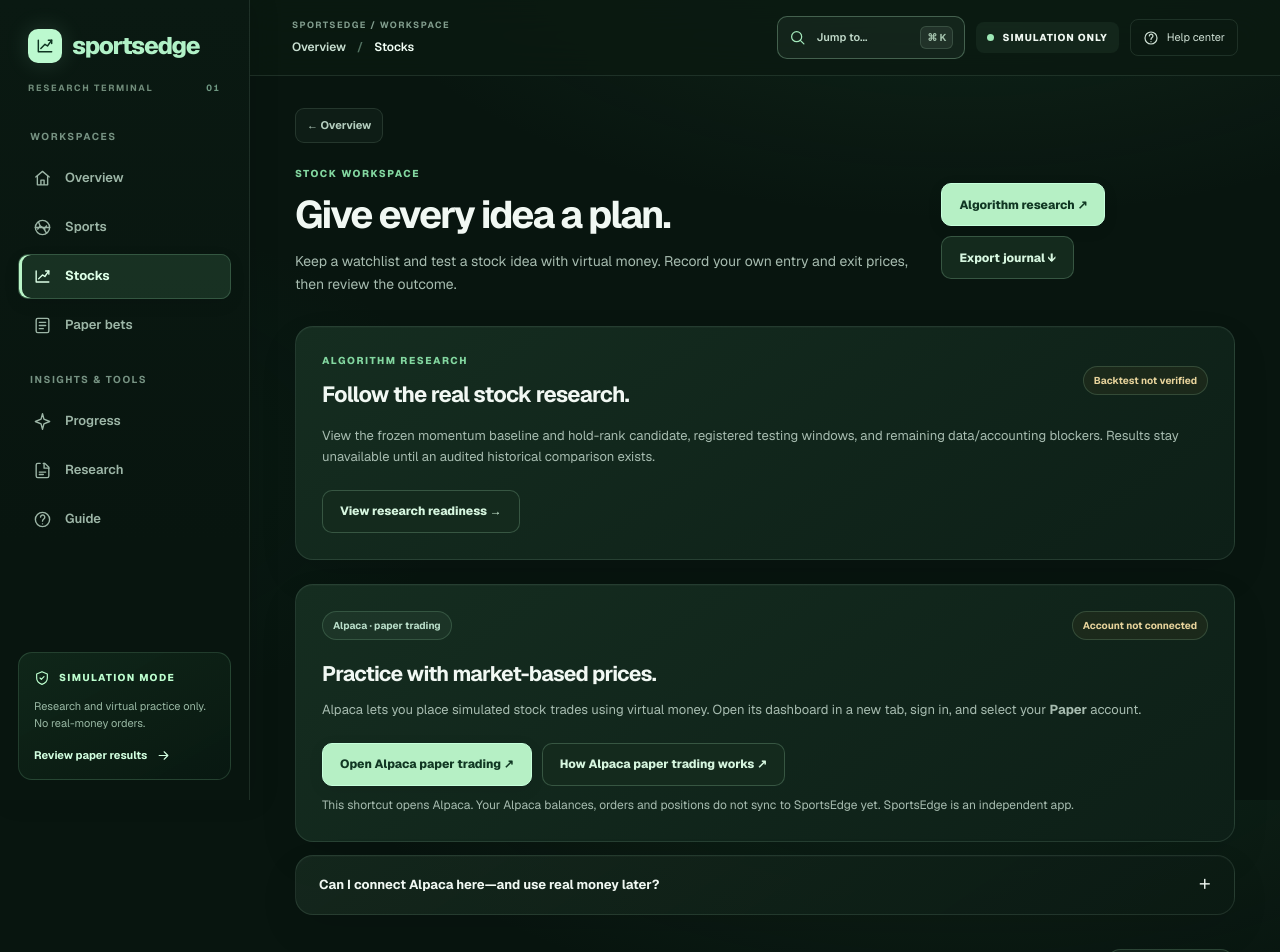
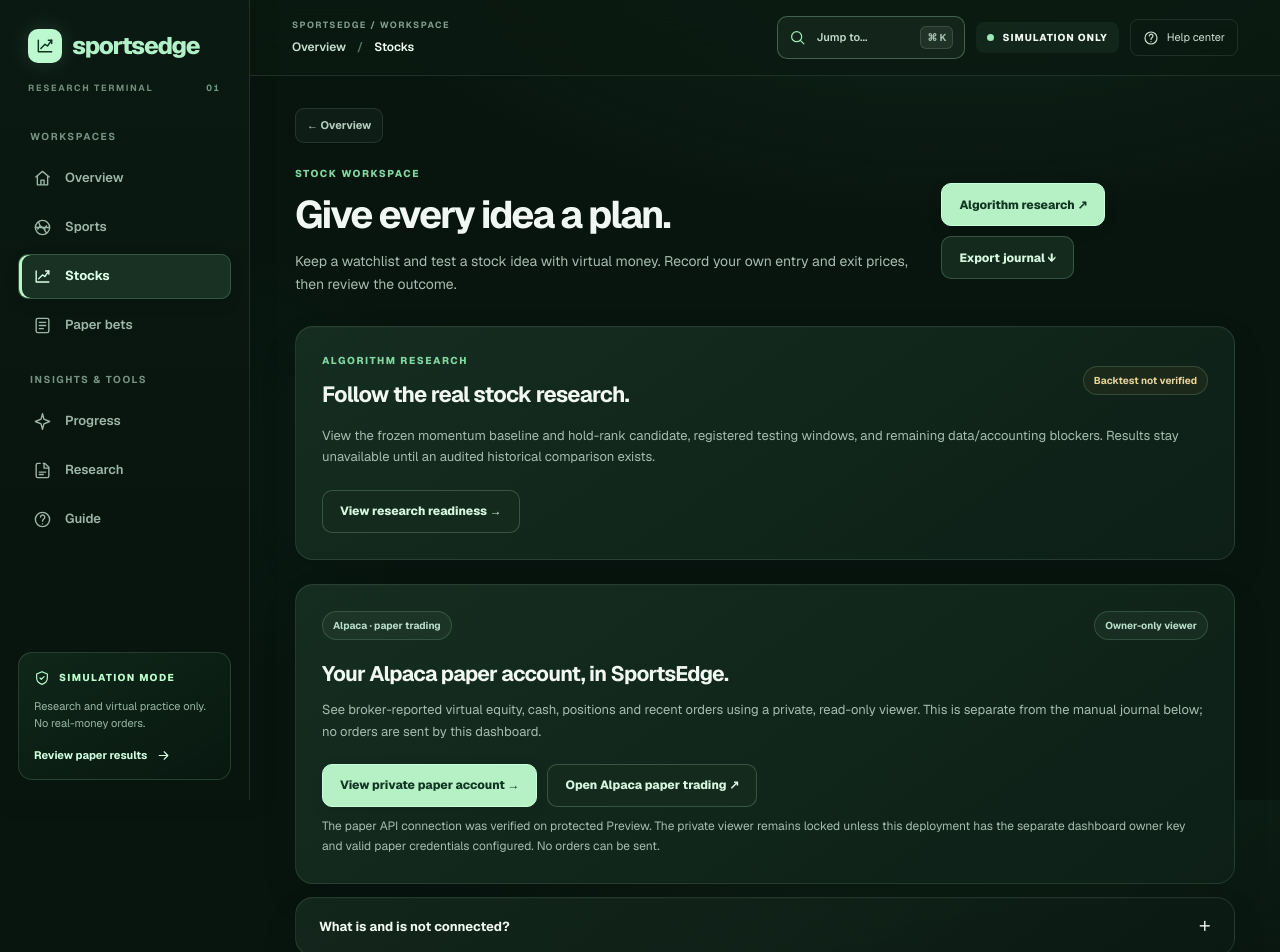
Before and after one commit to ang87505-crypto/SportsEdge, a Next.js app: page /stocks in a window 1280 px wide. Shown: the top 952 px of the page. Built offline with nearby package versions, Linux system fonts and the light colour scheme.

Commit message:
feat(alpaca): link protected read-only viewer from current stock workspace

```diff
--- a/src/components/alpaca-access.tsx
+++ b/src/components/alpaca-access.tsx
@@ -1,3 +1,4 @@
+import Link from 'next/link';
 import {Details} from '@/components/ui';
 
 export function AlpacaAccess() {
@@ -5,21 +6,20 @@
     <div className="glass panel">
       <div className="module-top" style={{marginBottom:18}}>
         <span className="pill">Alpaca · paper trading</span>
-        <span className="pill pill-amber">Account not connected</span>
+        <span className="pill">Owner-only viewer</span>
       </div>
-      <h2 id="alpaca-title">Practice with market-based prices.</h2>
-      <p>Alpaca lets you place simulated stock trades using virtual money. Open its dashboard in a new tab, sign in, and select your <strong>Paper</strong> account.</p>
+      <h2 id="alpaca-title">Your Alpaca paper account, in SportsEdge.</h2>
+      <p>See broker-reported virtual equity, cash, positions and recent orders using a private, read-only viewer. This is separate from the manual journal below; no orders are sent by this dashboard.</p>
       <div className="button-row">
-        <a className="button" href="https://app.alpaca.markets/paper/dashboard/overview" target="_blank" rel="noopener noreferrer">Open Alpaca paper trading ↗</a>
-        <a className="button button-secondary" href="https://docs.alpaca.markets/us/docs/paper-trading" target="_blank" rel="noopener noreferrer">How Alpaca paper trading works ↗</a>
+        <Link className="button" href="/stocks/alpaca">View private paper account →</Link>
+        <a className="button button-secondary" href="https://app.alpaca.markets/paper/dashboard/overview" target="_blank" rel="noopener noreferrer">Open Alpaca paper trading ↗</a>
       </div>
-      <p style={{marginBottom:0,fontSize:12}}>This shortcut opens Alpaca. Your Alpaca balances, orders and positions do not sync to SportsEdge yet. SportsEdge is an independent app.</p>
+      <p style={{marginBottom:0,fontSize:12}}>The paper API connection was verified on protected Preview. The private viewer remains locked unless this deployment has the separate dashboard owner key and valid paper credentials configured. No orders can be sent.</p>
     </div>
-    <Details title="Can I connect Alpaca here—and use real money later?">
-      <p><strong>Next: connect your paper account.</strong> We need to register SportsEdge with Alpaca and add a secure sign-in and authorization flow. Then we can show your paper balance, positions and order history here, followed by tested paper-order controls.</p>
-      <p><strong>Later: live trading.</strong> Alpaca also offers real-money brokerage accounts, subject to eligibility and account approval. Live trading through SportsEdge is not enabled and would require a separate, explicit setup.</p>
-      <p>Paper fills are simulations and can differ from live execution. Paper-only accounts receive IEX data, which covers one exchange. This manual journal remains separate from your Alpaca account.</p>
-      <p><a href="https://docs.alpaca.markets/us/docs/about-connect-api" target="_blank" rel="noopener noreferrer">Read about Alpaca account connections ↗</a></p>
+    <Details title="What is and is not connected?">
+      <p><strong>Connected on Preview:</strong> Alpaca&apos;s paper-account read-only API. The private viewer can display an owner-authorized snapshot once the owner key is configured.</p>
+      <p><strong>Not connected:</strong> Automatic stock signals to broker orders, order execution, live account trading, and a validated performance report. Research and paper-order safeguards remain separate work.</p>
+      <p>Paper fills are simulations and can differ from live execution. Paper-only accounts may receive limited market data. This browser&apos;s manual practice journal is not synced with Alpaca.</p>
     </Details>
   </section>;
 }
```
